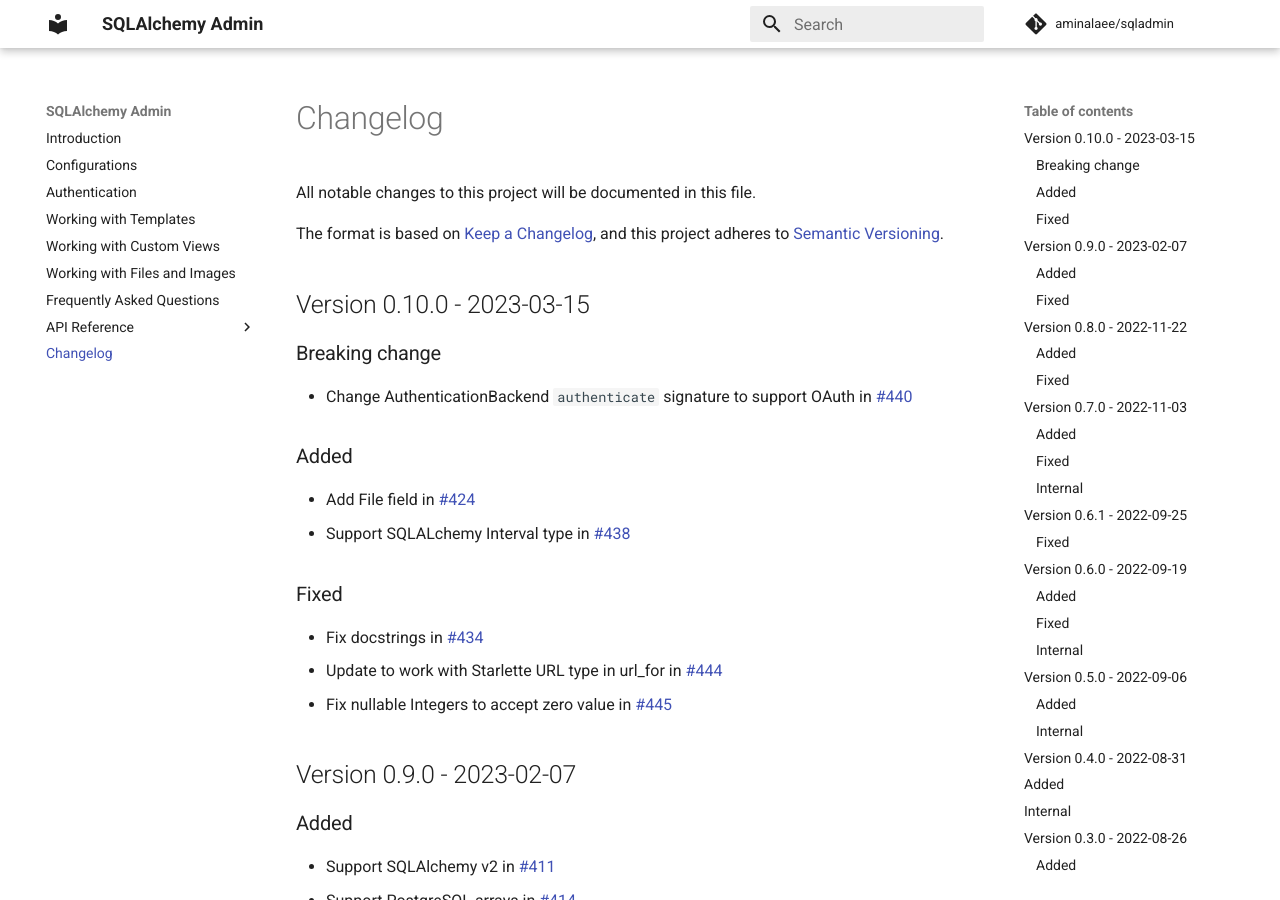
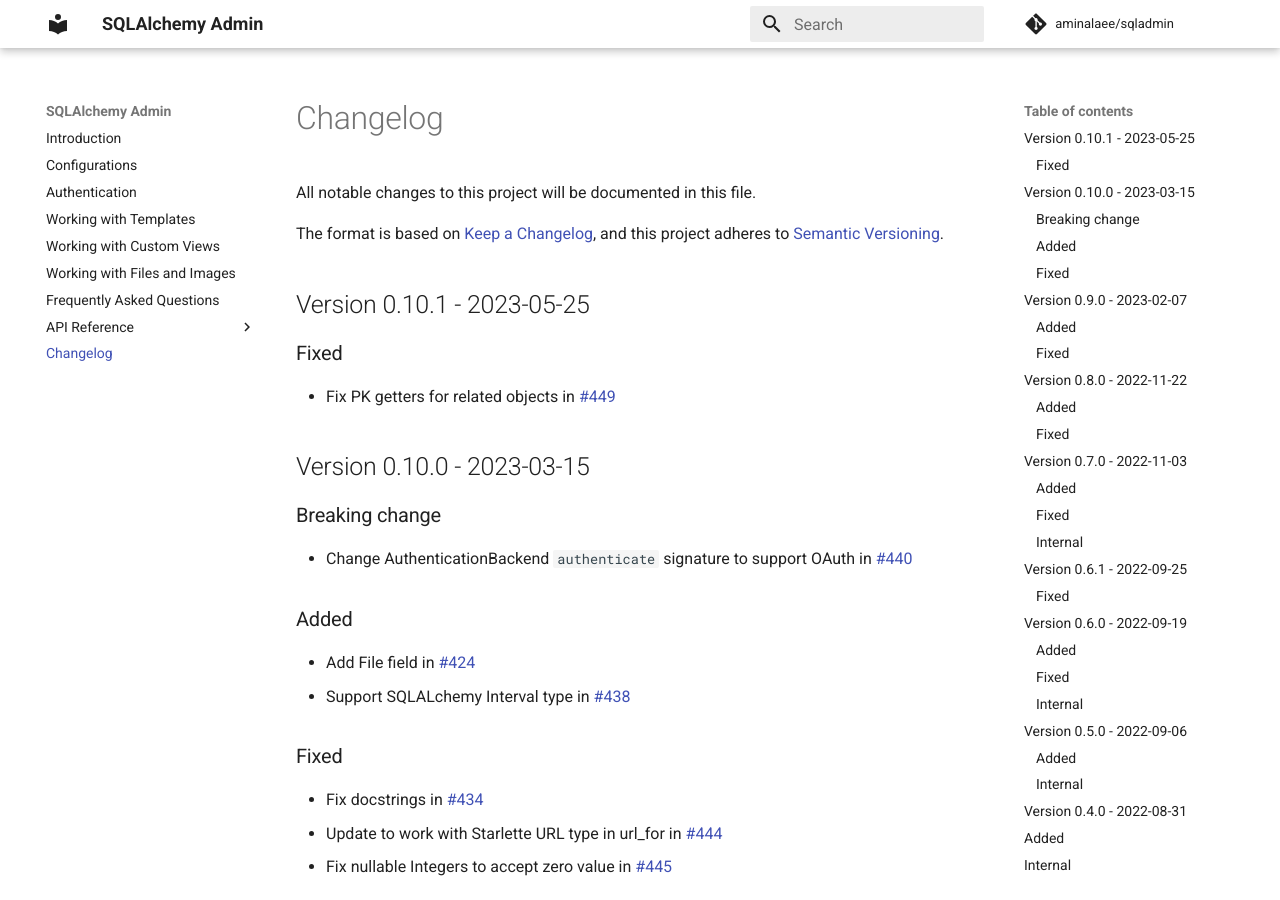
Before and after one commit to aminalaee/sqladmin, an MkDocs documentation site: the page built from docs/changelog.md, in a window 1280 px wide and 900 px high. Built offline with MkDocs 1.6.1 and Material for MkDocs 9.7.7, drawn with Linux system fonts in a browser that asks for light colours; comment, search, counter and statistics services are not loaded.

Commit message:
Version 0.10.1 (#455)

```diff
--- a/docs/changelog.md
+++ b/docs/changelog.md
@@ -3,6 +3,12 @@
 
 The format is based on [Keep a Changelog](https://keepachangelog.com/en/1.0.0/),
 and this project adheres to [Semantic Versioning](https://semver.org/spec/v2.0.0.html).
+
+## Version 0.10.1 - 2023-05-25
+
+### Fixed
+
+* Fix PK getters for related objects in [#449](https://github.com/aminalaee/sqladmin/pull/449)
 
 ## Version 0.10.0 - 2023-03-15
 
--- a/sqladmin/__init__.py
+++ b/sqladmin/__init__.py
@@ -1,7 +1,7 @@
 from sqladmin.application import Admin, expose
 from sqladmin.models import BaseView, ModelAdmin, ModelView
 
-__version__ = "0.10.0"
+__version__ = "0.10.1"
 
 __all__ = [
     "Admin",
```
Also changed, not shown: CHANGELOG.md (+8 -0 lines).
